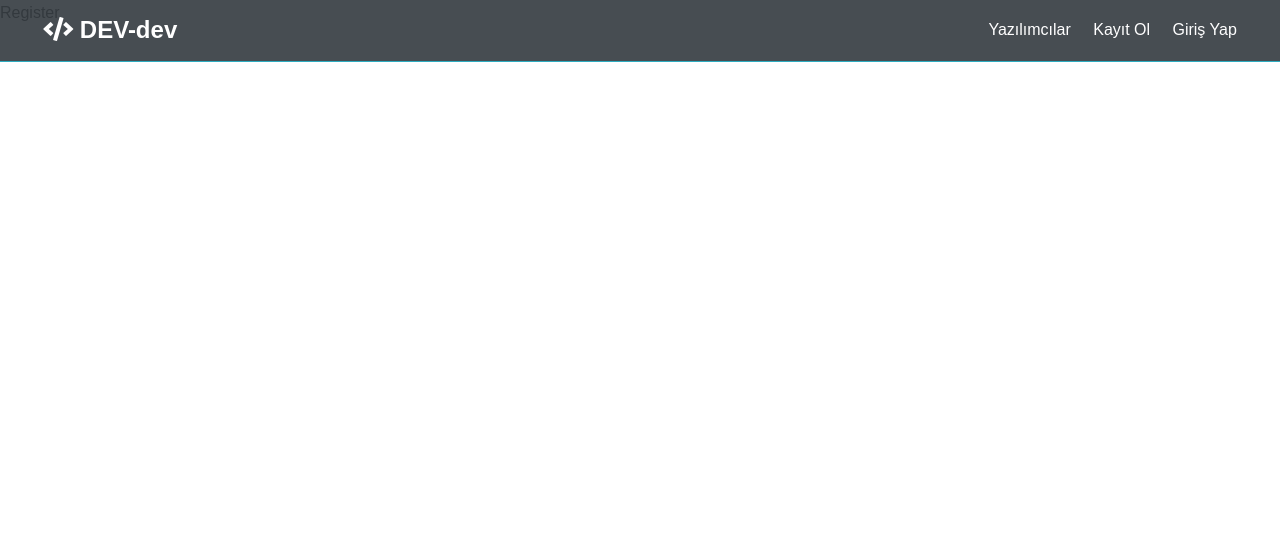
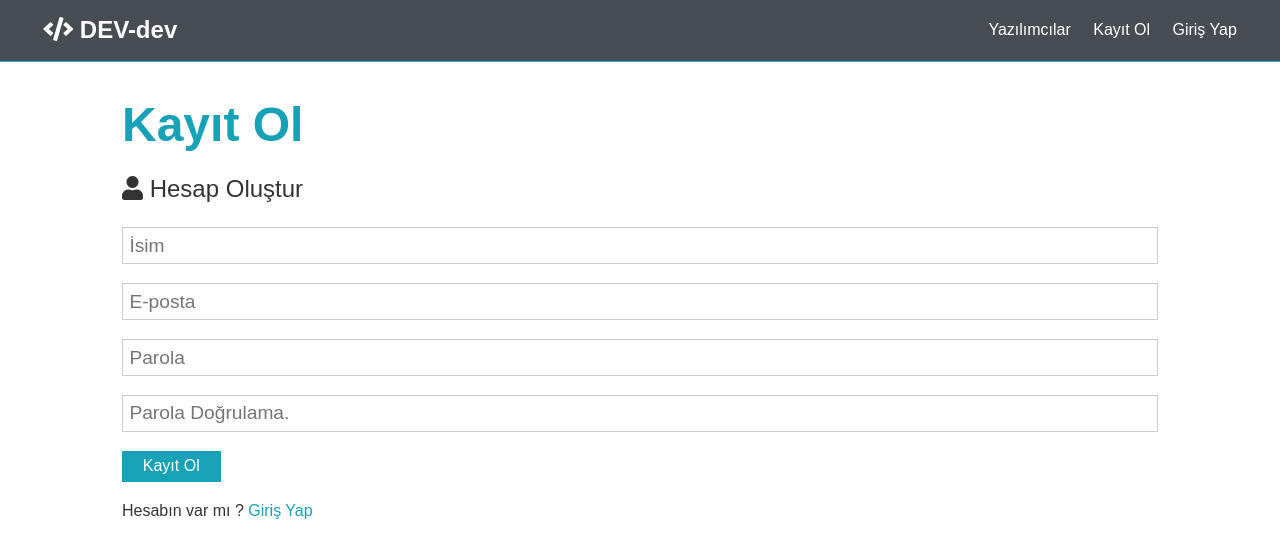
Before and after one commit to BorAydin/MERN-Dev-dev, a React (Create React App) app in the folder client/: page /register in a window 1280 px wide. Shown: the top 558 px of the page. Built offline with nearby package versions, Linux system fonts and the light colour scheme.

Commit message:
Register Form & useState Hook

```diff
--- a/client/src/App.css
+++ b/client/src/App.css
@@ -31,8 +31,23 @@
   width: 100%;
 }
 
+.container {
+  max-width: 1100px;
+  margin: auto;
+  overflow: hidden;
+  padding: 0 2rem;
+  margin-top: 6rem;
+  margin-bottom: 3rem;
+}
+
 .x-large {
   font-size: 4rem;
+  line-height: 1.2;
+  margin-bottom: 1rem;
+}
+
+.large {
+  font-size: 3rem;
   line-height: 1.2;
   margin-bottom: 1rem;
 }
@@ -40,6 +55,14 @@
 .lead {
   font-size: 1.5rem;
   margin-bottom: 1rem;
+}
+
+.text-primary {
+  color: var(--primary-color);
+}
+
+.my-1 {
+  margin: 1rem 0;
 }
 
 .btn {
@@ -81,6 +104,20 @@
   left: 0;
   width: 100%;
   height: 100%;
+}
+
+.form .form-group {
+  margin: 1.2rem 0;
+}
+
+.form input[type="text"],
+.form input[type="email"],
+.form input[type="password"] {
+  display: block;
+  width: 100%;
+  padding: 0.4rem;
+  font-size: 1.2rem;
+  border: 1px solid #ccc;
 }
 
 .navbar {
@@ -134,6 +171,10 @@
     font-size: 3rem;
   }
 
+  .large {
+    font-size: 2rem;
+  }
+
   .lead {
     font-size: 1rem;
   }
--- a/client/src/components/auth/Register.js
+++ b/client/src/components/auth/Register.js
@@ -1,7 +1,85 @@
-import React from "react";
+import React, { useState } from "react";
 
 const Register = () => {
-  return <div>Register</div>;
+  const [formData, setFormData] = useState({
+    name: "",
+    email: "",
+    password: "",
+    password2: "",
+  });
+
+  const { name, email, password, password2 } = formData;
+
+  const onChange = (e) =>
+    setFormData({ ...formData, [e.target.name]: e.target.value });
+
+  const onSubmit = (e) => {
+    e.preventDefault();
+    if (password !== password2) {
+      console.log("Parolalar eşleşmiyor.");
+    } else {
+      console.log(formData);
+    }
+  };
+
+  return (
+    <>
+      <section className="container">
+        <h1 className="large text-primary">Kayıt Ol</h1>
+        <p className="lead">
+          <i className="fas fa-user"></i> Hesap Oluştur
+        </p>
+        <form className="form" onSubmit={(e) => onSubmit(e)}>
+          <div className="form-group">
+            <input
+              type="text"
+              placeholder="İsim"
+              name="name"
+              value={name}
+              onChange={(e) => onChange(e)}
+              required
+            />
+          </div>
+          <div className="form-group">
+            <input
+              type="email"
+              placeholder="E-posta"
+              name="email"
+              value={email}
+              onChange={(e) => onChange(e)}
+              required
+            />
+          </div>
+          <div className="form-group">
+            <input
+              type="password"
+              placeholder="Parola"
+              name="password"
+              minLength="6"
+              value={password}
+              onChange={(e) => onChange(e)}
+              required
+            />
+          </div>
+          <div className="form-group">
+            <input
+              type="password"
+              placeholder="Parola Doğrulama."
+              name="password2"
+              minLength="6"
+              value={password2}
+              onChange={(e) => onChange(e)}
+              required
+            />
+          </div>
+          <input type="submit" className="btn btn-primary" value="Kayıt Ol" />
+          <p className="my-1">
+            Hesabın var mı ? <a href="login.html">Giriş Yap</a>
+          </p>
+        </form>
+      </section>
+    </>
+  );
 };
 
 export default Register;
```
